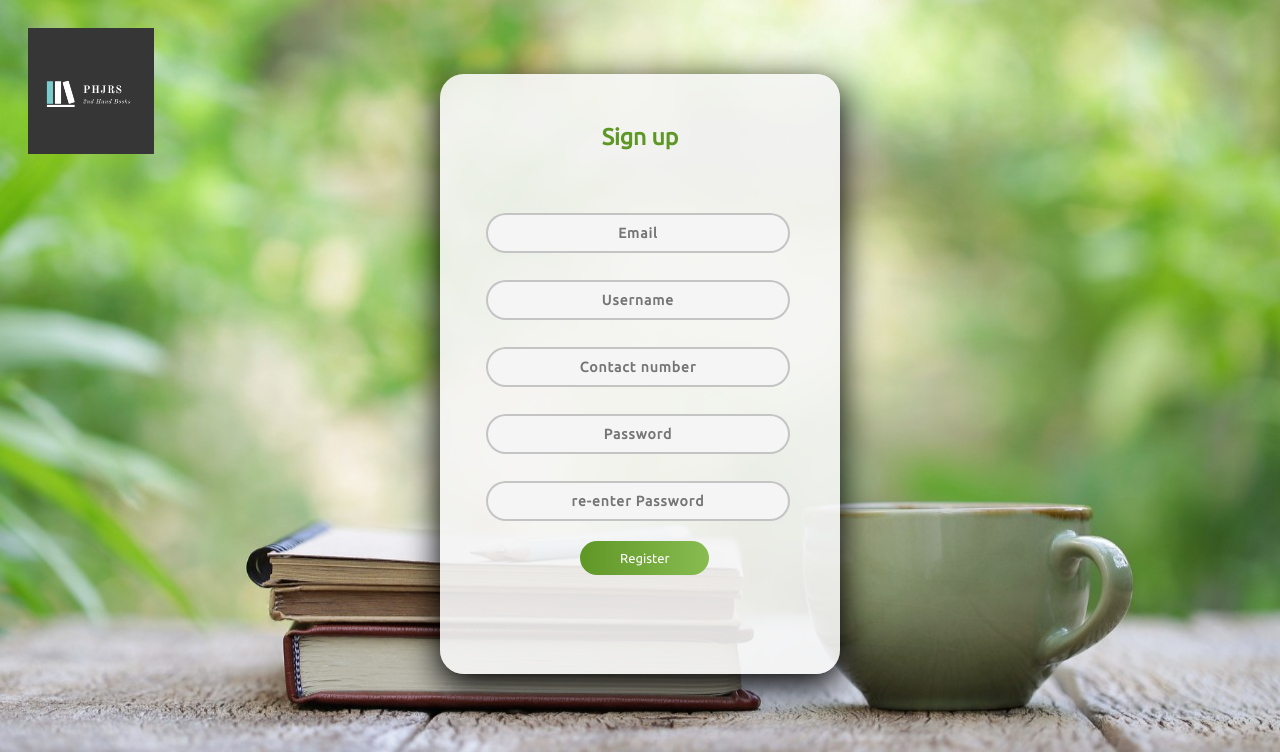
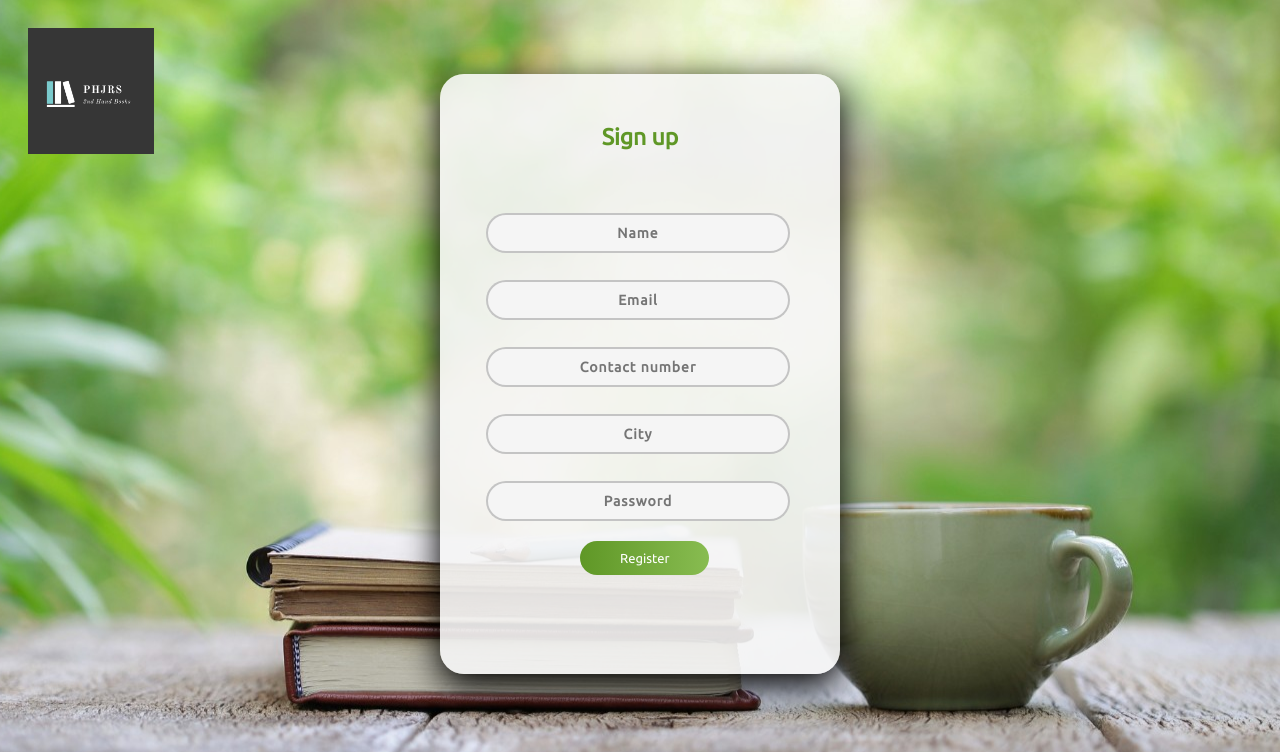
Before and after one commit to jatin527/Secondhand-Book-Buying-Selling-Portal, a Django app: template BookPortal/templates/register.html in a window 1280 px wide. Shown: the top 752 px of the page. Run offline with Django 3.2, Linux system fonts and the light colour scheme; the template is opened without the code that fills it, so the values that code supplies are empty.

Commit message:
registeration

```diff
--- a/BookPortal/templates/register.html
+++ b/BookPortal/templates/register.html
@@ -15,11 +15,11 @@
     <div class="main">
       <p class="sign" align="center">Sign up</p>
       <form class="form1">
+        <input class="un " type="text" align="center" placeholder="Name" required>
         <input class="un " type="email" align="center" placeholder="Email" required>
-        <input class="un " type="text" align="center" placeholder="Username" required>
         <input class="un " type="phone" align="center" placeholder="Contact number" required>
+        <input class="un" type="address" align="center" placeholder="City" required>
         <input class="pass" type="password" align="center" placeholder="Password" required>
-        <input class="pass" type="password" align="center" placeholder="re-enter Password" required>
         <a type="submit" class="submit" align="center" onclick="validate()">Register</a>
 
 
```
